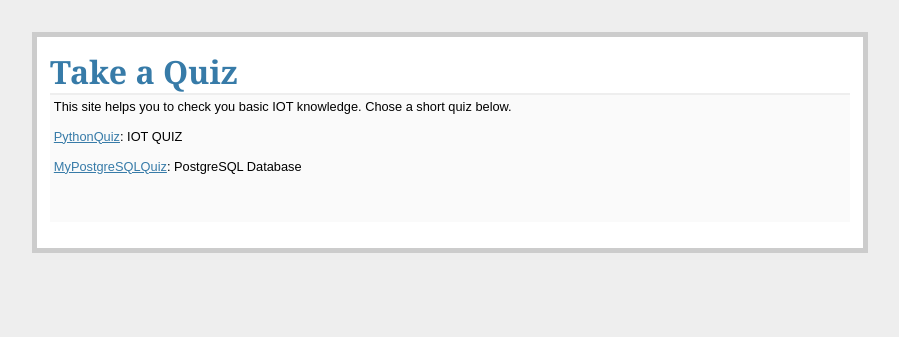
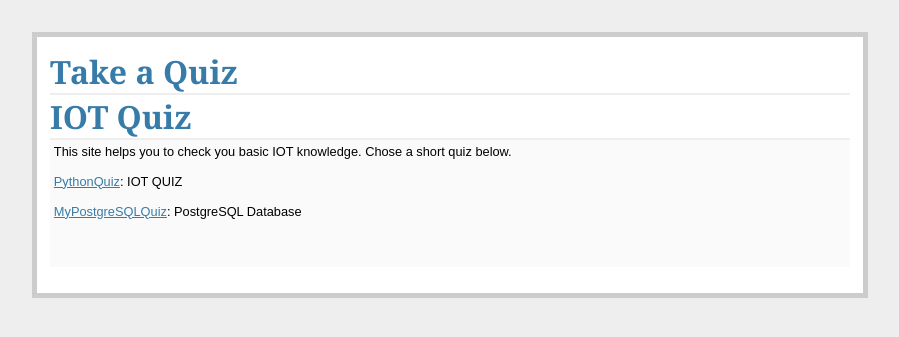
Before and after one commit to darekarankita0/mcq-quiz, a Flask app: template templates/start_miniquiz.html in a window 1280 px wide. Shown: the top 337 px of the page, without its empty margins (190-1089 px from the left). Run offline with Flask 2, Linux system fonts and the light colour scheme; the template is opened without the code that fills it, so the values that code supplies are empty.

Commit message:
Update start_miniquiz.html

```diff
--- a/templates/start_miniquiz.html
+++ b/templates/start_miniquiz.html
@@ -3,6 +3,7 @@
 <link rel=stylesheet type=text/css href='{{ url_for('static',filename='style_miniquiz.css')}}'>
 <div class=page>
   <h1>Take a Quiz</h1>
+  <h1>IOT Quiz</h1>
   <div class=metanav>
 
 
```
